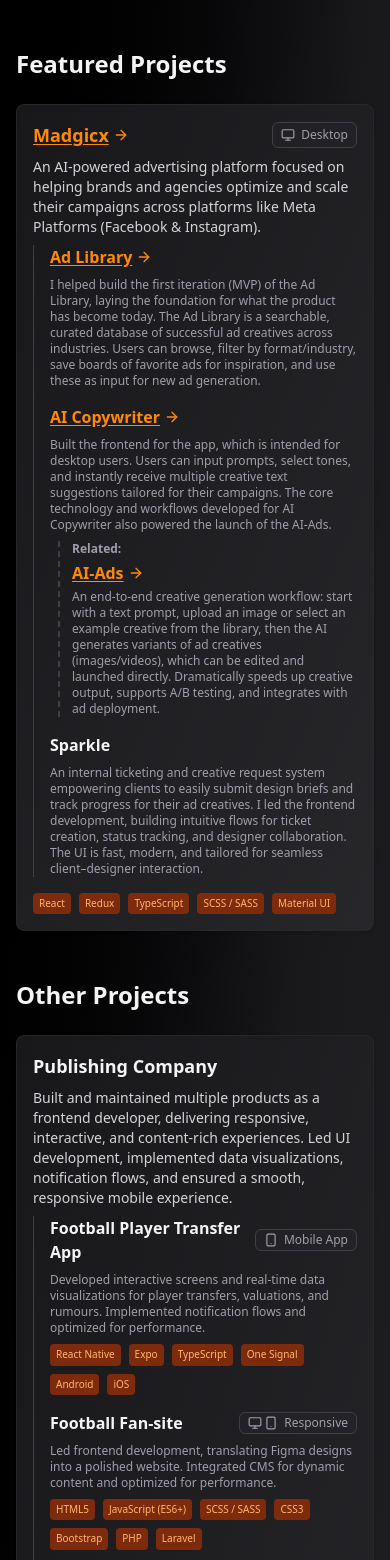
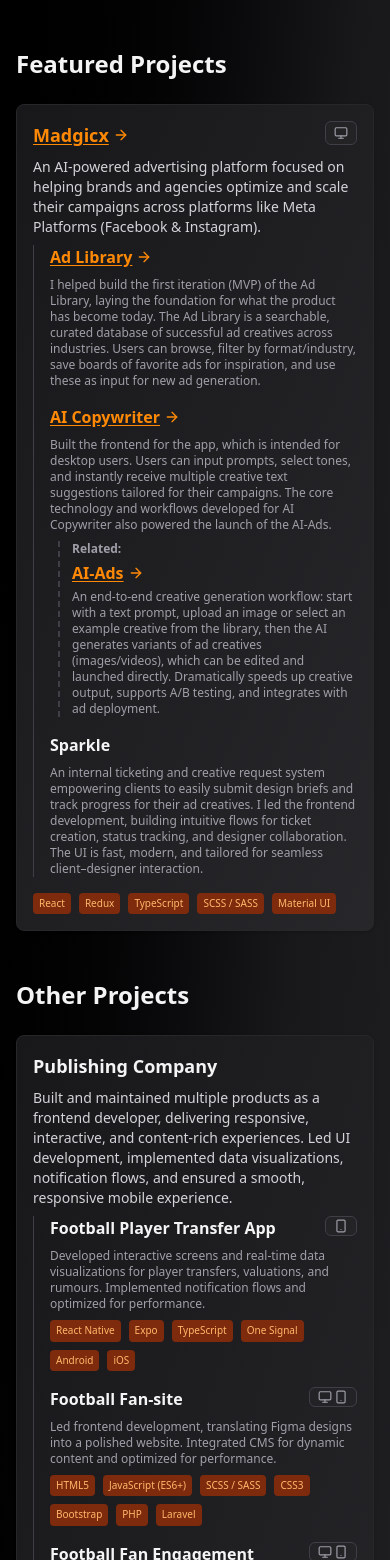
Before and after one commit to hernanosaurus/portfolio.2025, a Next.js app: page / in a window 390 px wide. Shown: the part 428-1988 px from the top of the page. Built offline with nearby package versions, Linux system fonts and the light colour scheme.

Commit message:
platform icon responsiveness adjustments

```diff
--- a/app/components/common/Card.tsx
+++ b/app/components/common/Card.tsx
@@ -15,7 +15,7 @@
     <motion.article
       className="rounded-lg border border-zinc-800 bg-gradient-to-br from-zinc-900 to-zinc-800 p-4 md:p-6 shadow-sm transition-all duration-200 hover:shadow-lg hover:border-orange-400"
     >
-      <div className="flex items-center justify-between gap-3 mb-2">
+      <div className="flex items-start sm:items-center justify-between gap-3 mb-2">
         <h3 className="text-lg md:text-xl font-bold">
           {project.link ? (
             <Link
@@ -40,7 +40,7 @@
         <div className="mb-2 pl-4 border-l border-zinc-700">
           {project.products.map((prod) => (
             <div key={prod.name} className="mb-4">
-              <div className="flex items-center justify-between gap-3 mb-2">
+              <div className="flex items-start sm:items-center justify-between gap-3 mb-2">
                 <h4 className="text-base md:text-lg font-semibold">
                   {prod.link ? (
                     <Link
@@ -73,7 +73,7 @@
                   <div className="text-xs md:text-sm text-zinc-400 mb-1 font-semibold">Related:</div>
                   {prod.related.map((rel) => (
                     <div key={rel.name} className="mb-2">
-                      <div className="flex items-center justify-between gap-3 mb-1">
+                      <div className="flex items-start sm:items-center justify-between gap-3 mb-1">
                         <div>
                           {rel.link ? (
                             <Link
--- a/app/components/common/PlatformIcon.tsx
+++ b/app/components/common/PlatformIcon.tsx
@@ -44,7 +44,7 @@
           strokeWidth={2}
           aria-hidden="true"
         />
-        {showLabel && <span className="text-xs" aria-hidden="true">{config.label}</span>}
+        {showLabel && <span className="hidden sm:inline text-xs" aria-hidden="true">{config.label}</span>}
       </span>
     );
   }
@@ -62,7 +62,7 @@
           strokeWidth={2}
           aria-hidden="true"
         />
-        {showLabel && <span className="text-xs" aria-hidden="true">{config.label}</span>}
+        {showLabel && <span className="hidden sm:inline text-xs" aria-hidden="true">{config.label}</span>}
       </span>
     );
   }
@@ -87,7 +87,7 @@
             aria-hidden="true"
           />
         </span>
-        {showLabel && <span className="text-xs" aria-hidden="true">{config.label}</span>}
+        {showLabel && <span className="hidden sm:inline text-xs" aria-hidden="true">{config.label}</span>}
       </span>
     );
   }
```
